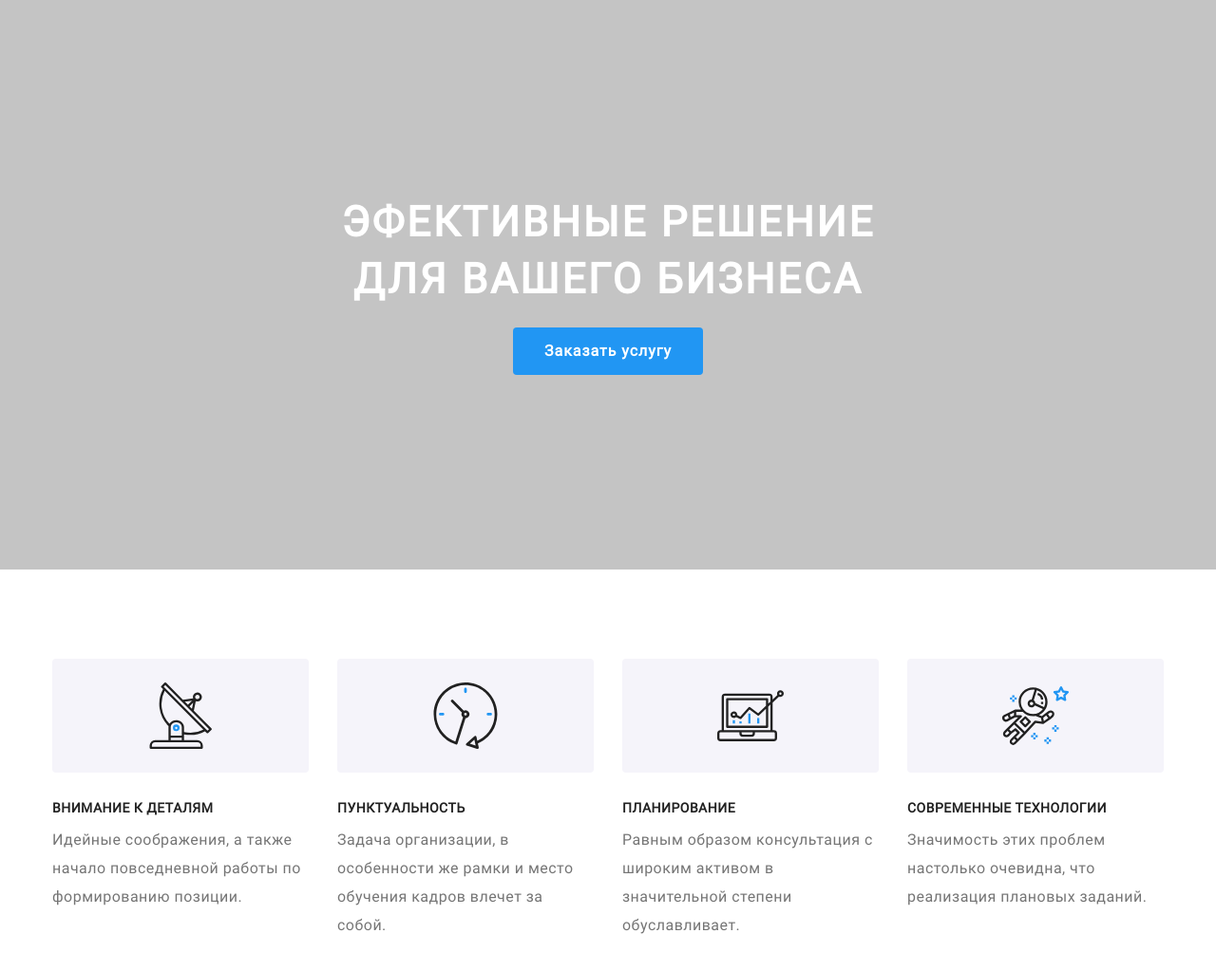
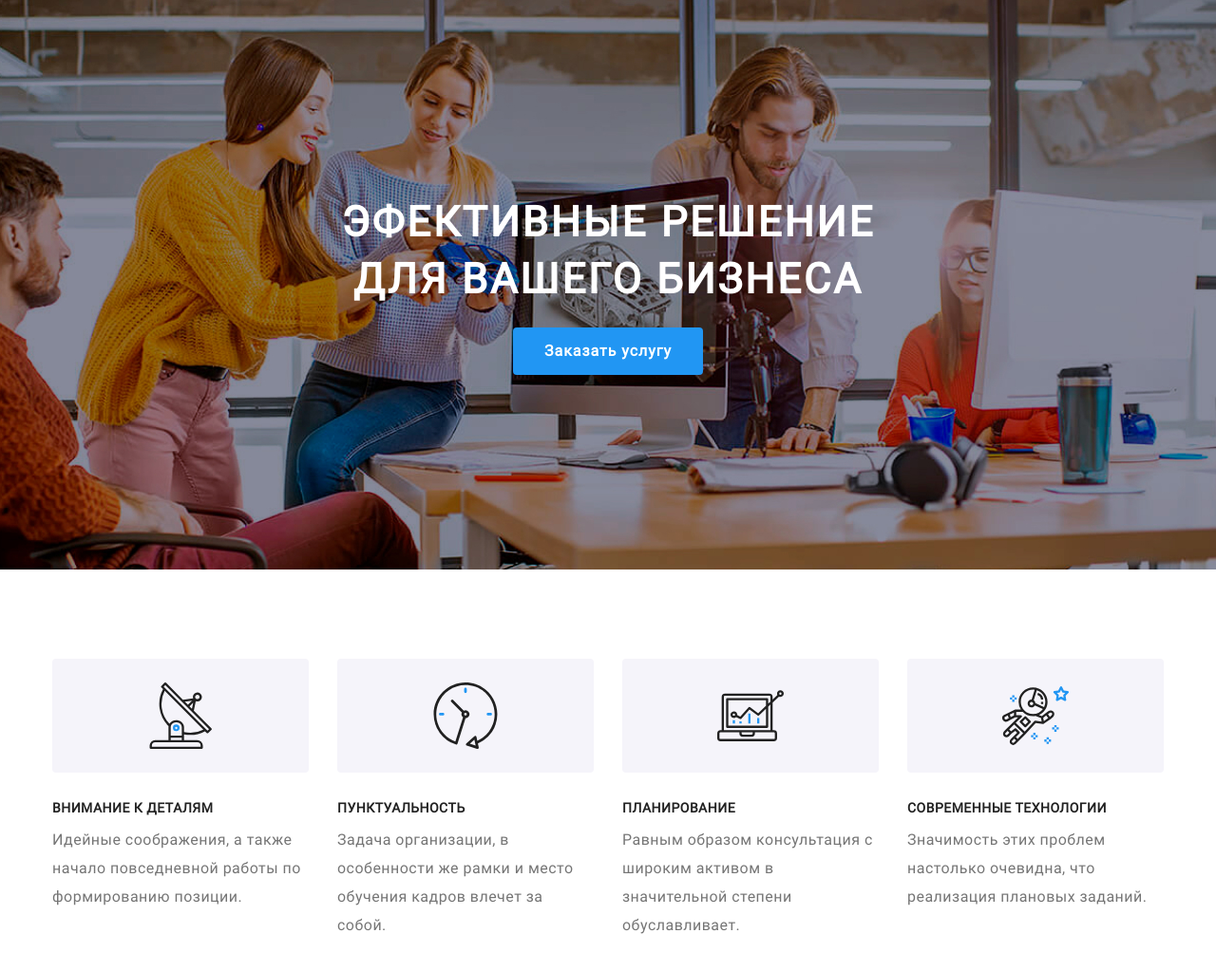
Before and after one commit to VigovsiyRuslan/goit-markup-hw-08, a plain HTML site: page index.html in a window 1280 px wide. Shown: the top 1023 px of the page at 95% size. Drawn offline with Linux system fonts and the light colour scheme; the site is published under a folder, as on GitHub Pages, so addresses that start at the root find nothing.

Commit message:
правки в герое

```diff
--- a/sass/components/_hero.scss
+++ b/sass/components/_hero.scss
@@ -9,16 +9,16 @@
   max-width: 1600px;
   height: 600px;
 
-  background-image: url(/images/hero-mobile.JPG);
+  background-image: url(../images/hero-mobile.JPG);
   background-position: 50% 50%;
   background-size: cover;
   background-repeat: no-repeat;
 
   @media screen and (min-width: 768px) {
-    background-image: url(/images/hero-table.JPG);
+    background-image: url(../images/hero-table.JPG);
   }
   @media screen and (min-width: 1200px) {
-    background-image: url(/images/hero.JPG);
+    background-image: url(../images/hero.JPG);
   }
 }
 
```
Also changed, not shown: css/main.css, css/main.min.css, 2 other files.
